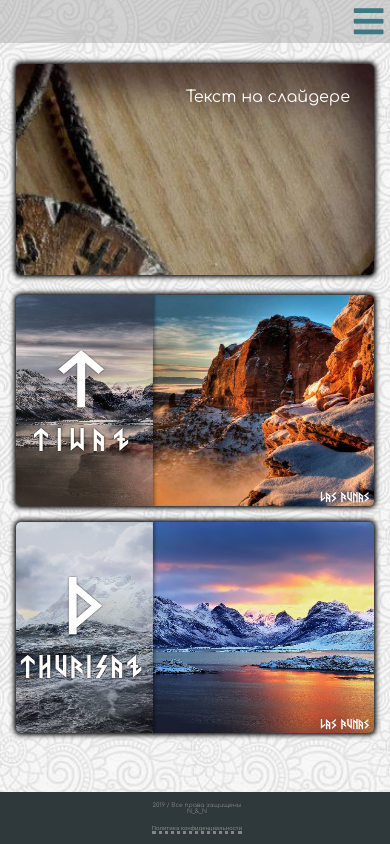
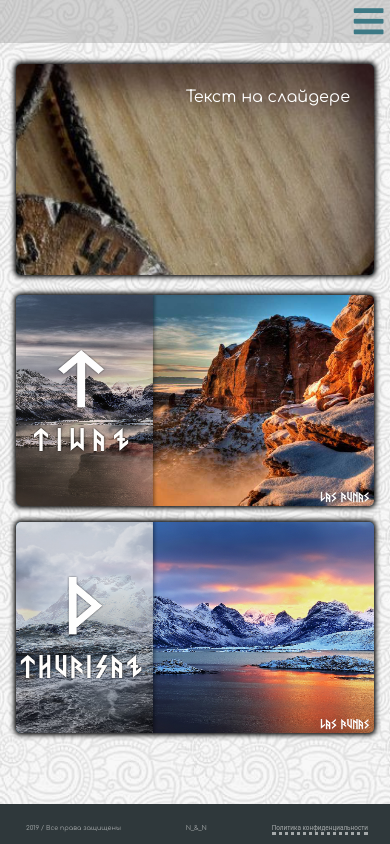
Before and after one commit to Naya252/run.github.io, a website: page index.html in a window 390 px wide. Drawn offline with Linux system fonts and the light colour scheme; a web font is replaced by a local one.

Commit message:
Add files via upload

```diff
--- a/css/style.css
+++ b/css/style.css
@@ -522,7 +522,8 @@ li:hover > .submenu{
 
 .footer {
     display: flex;
-    align-items: center;
+	align-items: center;
+	align-items: center;
     background: rgb(47, 56, 59);
 
     position: fixed;
@@ -542,14 +543,15 @@ li:hover > .submenu{
 }
 
 .footer-body p{
-    color: rgb(130, 134, 135);
+    color: rgb(165, 169, 170);
 	margin: 0;
+	padding-top: 0.2em;
 	font-size: .9em;
 }
 
 .footer__item a {
     text-decoration: none;
-    color: rgb(130, 134, 135);
+    color: rgb(165, 169, 170);
     font-size: 0.8em;
     font-family: 'Roboto', sans-serif;
     margin: 0;
@@ -609,16 +611,17 @@ li:hover > .submenu{
 }
 
 @media screen and (max-width: 575px) {
-    .columnF {
+    /* .columnF {
         display: flex;
-        flex-direction: column;
-        align-items: center;
-	}
+        /* flex-direction: column; */
+        /* align-items: center;
+	} */
 	.footer-body p{
-		font-size: .2em;
+		font-size: .4em;
+		padding-top: 1.5em;
 	}
 	.footer__item a {
-		font-size: .2em;
+		font-size: .4em;
 	}
 }
 
```
